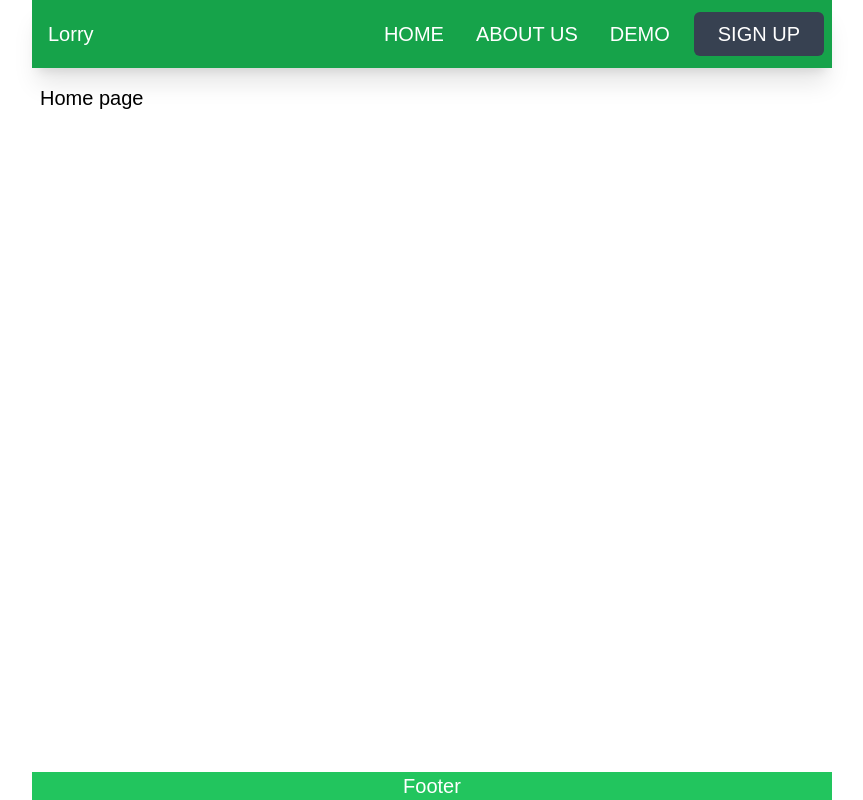
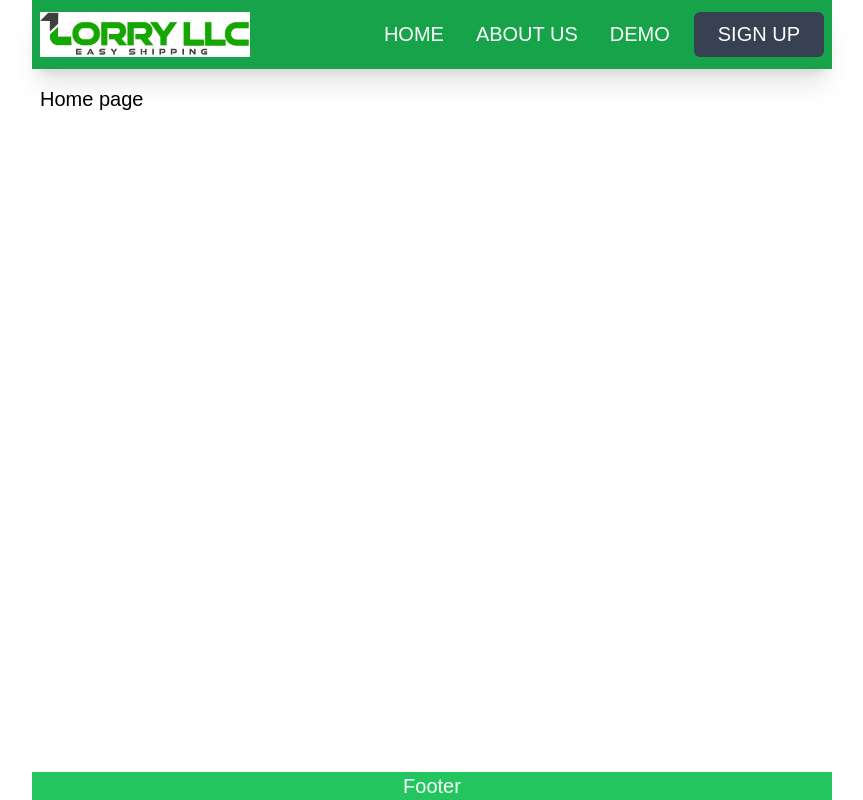
Before and after one commit to c4n1sl4v/lorry, a Next.js app: page / in a window 1280 px wide. Shown: the whole page, without its empty margins (208-1071 px from the left). Built offline with nearby package versions, Linux system fonts and the light colour scheme.

Commit message:
modified:   app/components/navbar.tsx 	new file:   public/logo - final-01.jpg

```diff
--- a/app/components/navbar.tsx
+++ b/app/components/navbar.tsx
@@ -4,6 +4,8 @@ import Link from "next/link"
 import { AiOutlineMenuFold, AiOutlineClose } from "react-icons/ai";
 import { useState } from "react";
 import { RxDividerHorizontal } from "react-icons/rx";
+import Image from "next/image";
+import { WidthFull } from "@mui/icons-material";
 
 
 const Navbar = () => {
@@ -18,9 +20,8 @@ const Navbar = () => {
         <div className=" flex py-3 text-xl justify-between px-2">
 
           <Link href="/">
-          <h1 className=" p-2">Lorry</h1>
+          <Image src={"/logo - final-01.jpg"} width={210} height={0} alt="logo"/>
           </Link>
-
 
           <AiOutlineMenuFold onClick={handleNav} size={46} className="p-2 md:hidden"/>
 
```
Also changed, not shown: public/logo - final-01.jpg (added).
